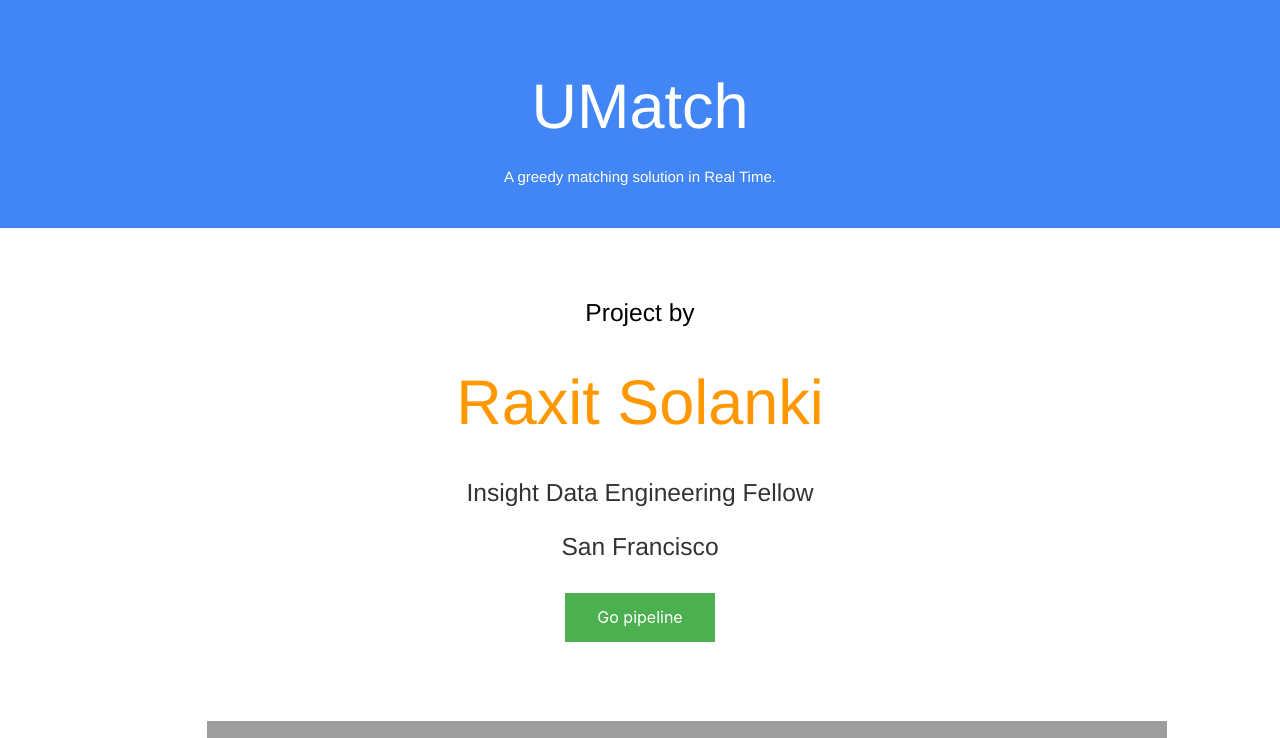
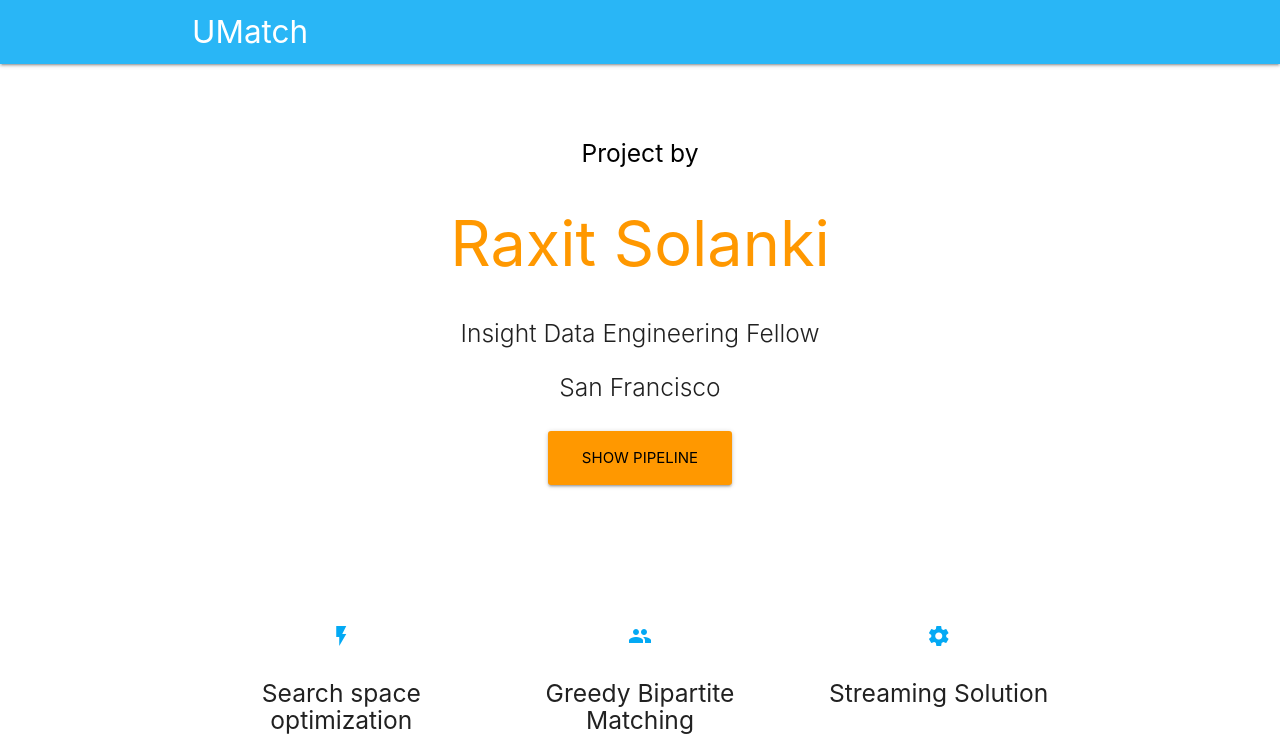
Before and after one commit to raxit65535/UMatch, a Python web app: template Dashboard/src/main/resources/templates/index.html in a window 1280 px wide. Shown: the top 738 px of the page. Run offline with Jinja, Linux system fonts and the light colour scheme; the template is opened without the code that fills it, so the values that code supplies are empty; some libraries are stand-ins or nearby versions; grey boxes are pictures that could not be loaded.

Commit message:
changed fonts in home and index templates

```diff
--- a/Dashboard/src/main/resources/templates/home.html
+++ b/Dashboard/src/main/resources/templates/home.html
@@ -190,6 +190,7 @@
   		<p style='font-size: 15px'>A greedy matching solution in Real Time.</p>
 	</div>
 
+	<p style="font-size: 8px">(wait for 15 seconds for data to be populated)</p>
 	<div class="model">
 		<div class="modal-dialog" style="width:80%;height:auto">
 			<div class="modal-content">
--- a/Dashboard/src/main/resources/templates/index.html
+++ b/Dashboard/src/main/resources/templates/index.html
@@ -1,50 +1,22 @@
-<html>
+<!DOCTYPE html>
+<html lang="en">
 <head>
-<meta charset="ISO-8859-1">
-<title>Index</title>
-<link href="/webjars/bootstrap/css/bootstrap.min.css" rel="stylesheet">
+  <meta http-equiv="Content-Type" content="text/html; charset=UTF-8"/>
+  <meta name="viewport" content="width=device-width, initial-scale=1, maximum-scale=1.0"/>
+  <title>UMatch</title>
+
+  <!-- CSS  -->
   <link href="https://fonts.googleapis.com/icon?family=Material+Icons" rel="stylesheet">
   <link rel="stylesheet" href="https://cdnjs.cloudflare.com/ajax/libs/materialize/1.0.0/css/materialize.min.css">
 
     <!-- Compiled and minified JavaScript -->
     <script src="https://cdnjs.cloudflare.com/ajax/libs/materialize/1.0.0/js/materialize.min.js"></script>
-<style>
-.header_umatch {
-  padding: 30px;
-  text-align: center;
-  background: #4285f4;
-  color: white;
-  font-size: 30px;
-}
-
-.button {
-  background-color: #4CAF50;
-  border: none;
-  color: white;
-  padding: 15px 32px;
-  text-align: center;
-  text-decoration: none;
-  display: inline-block;
-  font-size: 16px;
-  margin: 4px 2px;
-  cursor: pointer;
-}
-</style>
-
-<script src="/webjars/jquery/jquery.min.js"></script>
-<script src="/webjars/sockjs-client/sockjs.min.js"></script>
-<script src="/webjars/stomp-websocket/stomp.min.js"></script>
-<script
-	src="https://cdnjs.cloudflare.com/ajax/libs/moment.js/2.22.2/moment.min.js"></script>
-<script
-	src="https://cdnjs.cloudflare.com/ajax/libs/Chart.js/2.7.2/Chart.min.js"></script>
 </head>
 <body>
-
-	<div class="header_umatch">
-  		<h1>UMatch</h1>
-  		<p style='font-size: 15px'>A greedy matching solution in Real Time.</p>
+  <nav class="light-blue lighten-1" role="navigation">
+    <div class="nav-wrapper container"><a id="logo-container" href="#" class="brand-logo">UMatch</a>
     </div>
+  </nav>
 
   <div class="section no-pad-bot" id="index-banner">
     <div class="container">
@@ -55,26 +27,49 @@
         <h5 class="header col s12 light">Insight Data Engineering Fellow</h5>
         <h5 class="header col s12 light">San Francisco</h5>
       </div>
-    <div>
       <form action="/home">
       <div class="row center">
-                <input type="submit" value="Go pipeline" class="button" />
+        <input type="submit" class="btn-large waves-effect waves-light orange" value="show pipeline"/>
       </div>
       </form>
-    </div>
-
       <br><br>
 
     </div>
   </div>
 
-  <div class="section no-pad-bot center">
+
   <div class="container">
+    <div class="section">
+
+      <!--   Icon Section   -->
       <div class="row">
-        <iframe src="https://docs.google.com/presentation/d/e/2PACX-1vQNHpGrS8Nl0La_dxwOVsWqC5WB5ItwE_szzcZAK7VmU9060h5IdWatyV0cZFj398utRxvURQl2iLXX/embed?start=false&loop=false&delayms=3000" frameborder="0" width="960" height="569" allowfullscreen="true" mozallowfullscreen="true" webkitallowfullscreen="true"></iframe>
+        <div class="col s12 m4">
+          <div class="icon-block">
+            <h2 class="center light-blue-text"><i class="material-icons">flash_on</i></h2>
+            <h5 class="center">Search space optimization</h5>
+          </div>
+        </div>
+
+        <div class="col s12 m4">
+          <div class="icon-block">
+            <h2 class="center light-blue-text"><i class="material-icons">group</i></h2>
+            <h5 class="center">Greedy Bipartite Matching</h5>
+          </div>
+        </div>
+
+        <div class="col s12 m4">
+          <div class="icon-block">
+            <h2 class="center light-blue-text"><i class="material-icons">settings</i></h2>
+            <h5 class="center">Streaming Solution</h5>
           </div>
         </div>
       </div>
+
+    </div>
+    <br><br>
+  </div>
+
+
   <footer class="page-footer orange">
     <div class="container">
       <div class="row">
@@ -97,5 +92,10 @@
       </div>
     </div>
   </footer>
+
+
+  <!--  Scripts-->
+  <script src="https://code.jquery.com/jquery-2.1.1.min.js"></script>
+
   </body>
 </html>
```
Lines whose indentation alone changed are shown as unchanged.
